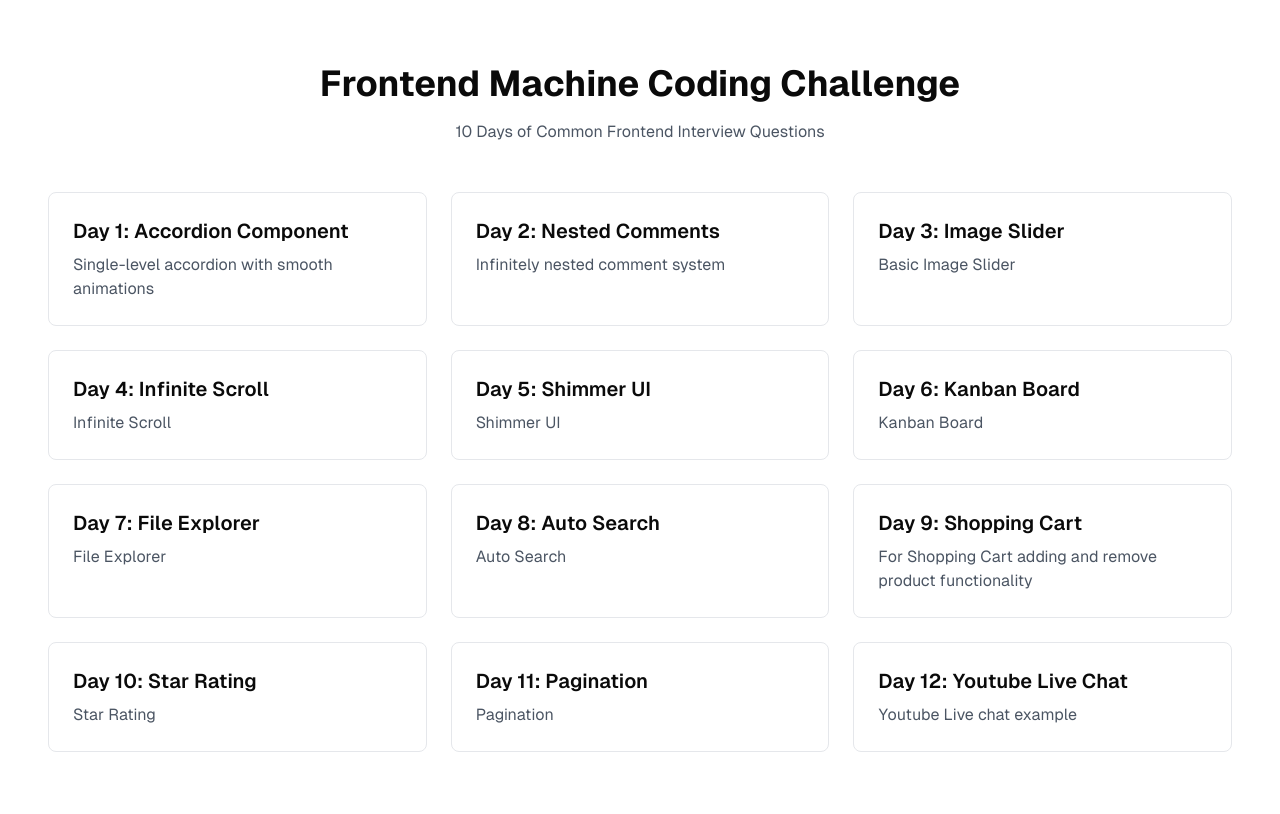
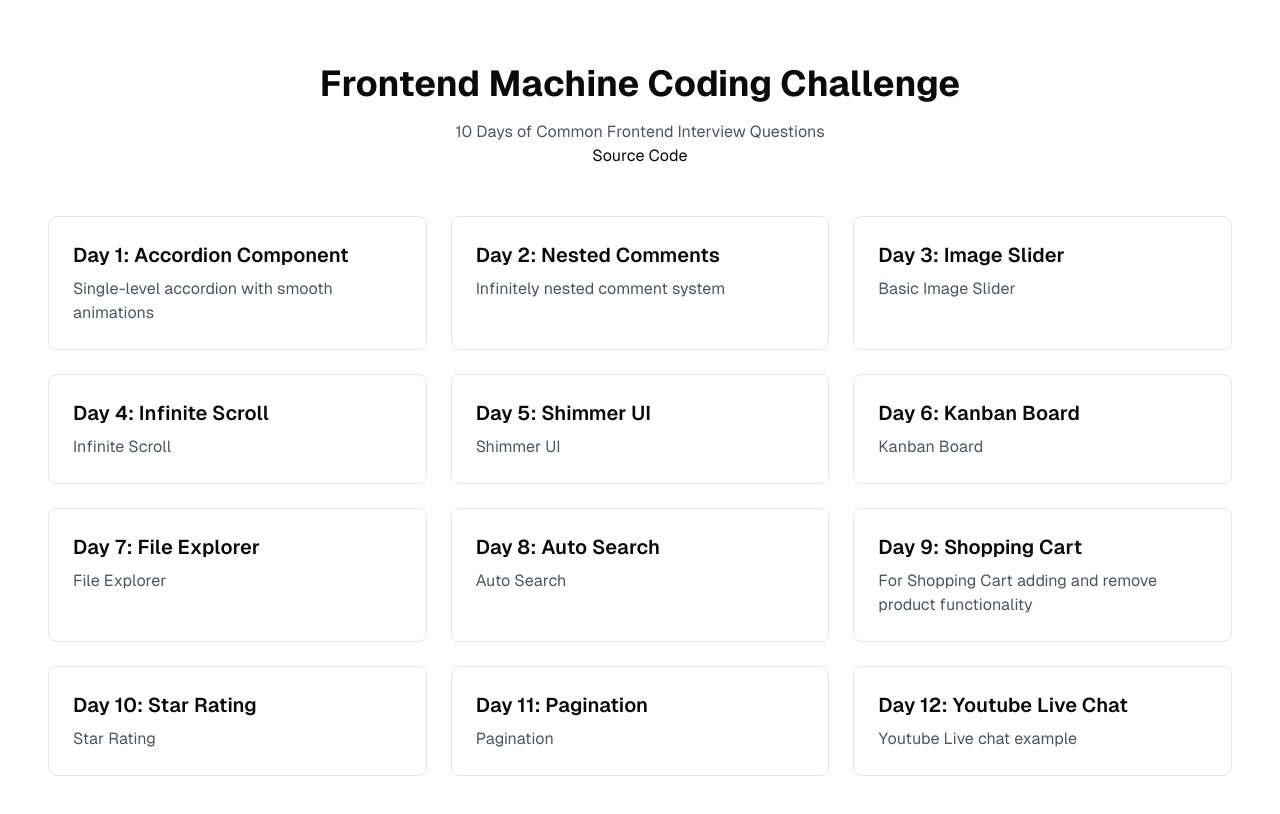
Before and after one commit to PARMESHWARPANWAR/mcex, a Next.js app: page / in a window 1280 px wide. Shown: the top 814 px of the page. Built offline with nearby package versions, Linux system fonts and the light colour scheme.

Commit message:
added github url link

```diff
--- a/src/app/page.tsx
+++ b/src/app/page.tsx
@@ -86,6 +86,7 @@ export default function Home() {
         <p className="text-gray-600">
           10 Days of Common Frontend Interview Questions
         </p>
+        <a href='https://github.com/PARMESHWARPANWAR/machine-coding-interview-questions-examples'>Source Code</a>
       </header>
 
       <div className="grid gap-6 md:grid-cols-2 lg:grid-cols-3">
```
